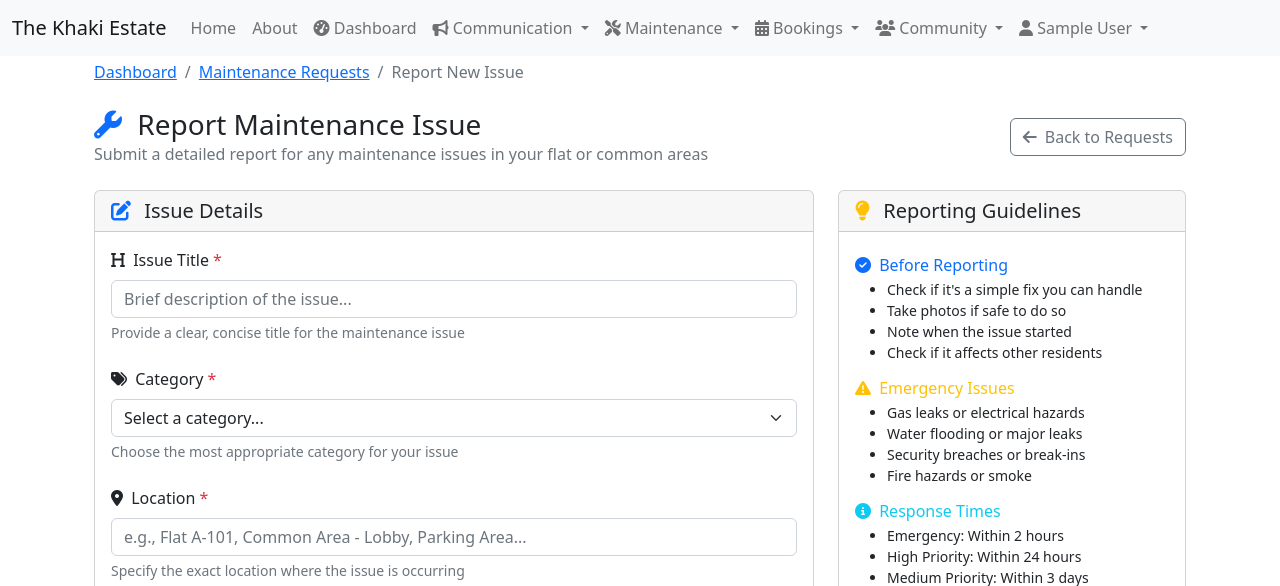
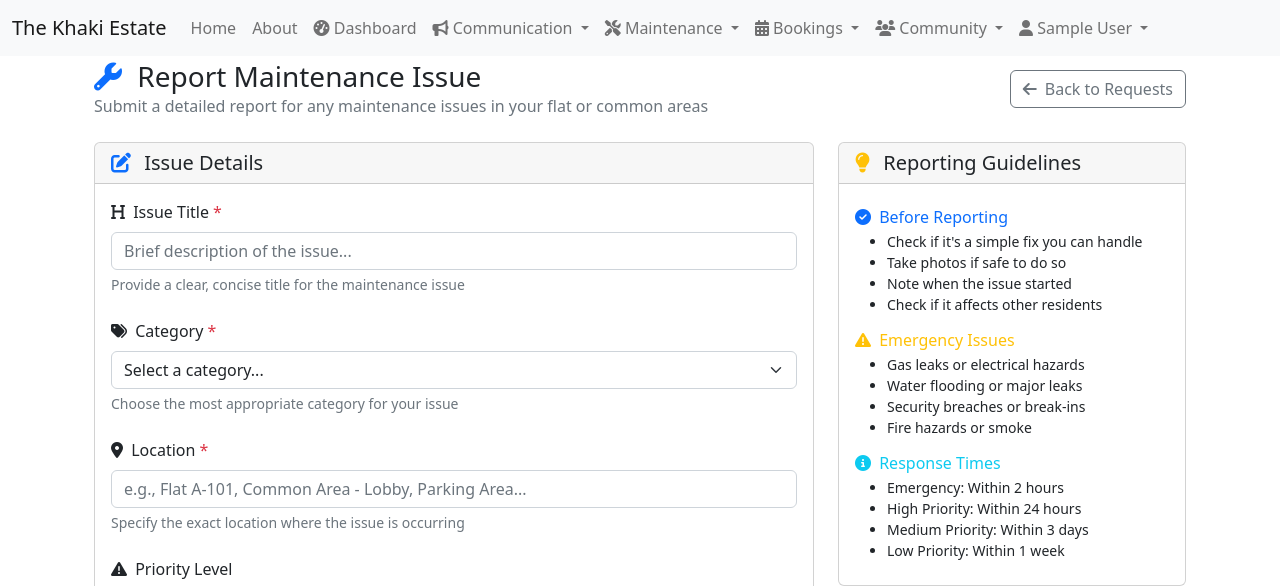
Before and after one commit to sanjaysingh13/the-khaki-estate, a Django app: page /backend/maintenance/create/ in a window 1280 px wide. Shown: the top 586 px of the page. Run offline with Django 5.2, Linux system fonts and the light colour scheme; the visitor is signed in with stand-in values (Sample User, id 1); data comes from the database, SQL or seed files in the repository; data that the repository does not hold is empty; some libraries are stand-ins or nearby versions.

Commit message:
Template changes

```diff
--- a/the_khaki_estate/templates/backend/maintenance/create.html
+++ b/the_khaki_estate/templates/backend/maintenance/create.html
@@ -5,18 +5,6 @@
 {% block title %}Report Maintenance Issue - Housing Complex Management{% endblock %}
 {% block content %}
   <div class="container-fluid">
-    <!-- Breadcrumb Navigation -->
-    <nav aria-label="breadcrumb" class="mb-4">
-      <ol class="breadcrumb">
-        <li class="breadcrumb-item">
-          <a href="{% url 'backend:dashboard' %}">Dashboard</a>
-        </li>
-        <li class="breadcrumb-item">
-          <a href="{% url 'backend:maintenance_list' %}">Maintenance Requests</a>
-        </li>
-        <li class="breadcrumb-item active" aria-current="page">Report New Issue</li>
-      </ol>
-    </nav>
     <!-- Page Header -->
     <div class="row mb-4">
       <div class="col-12">
```
Also changed, not shown: the_khaki_estate/templates/backend/announcements/create.html (+0 -12 lines), the_khaki_estate/templates/backend/bookings/create.html (+0 -12 lines).
